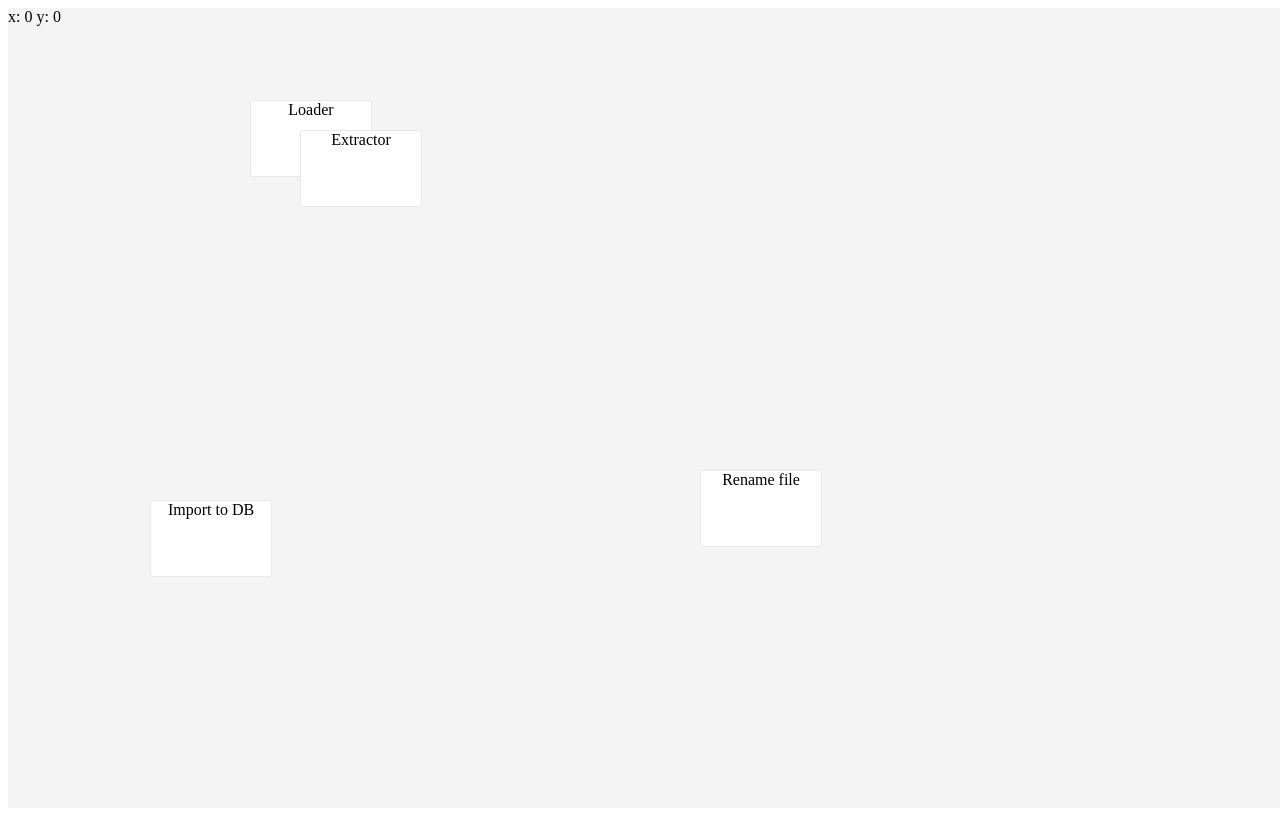
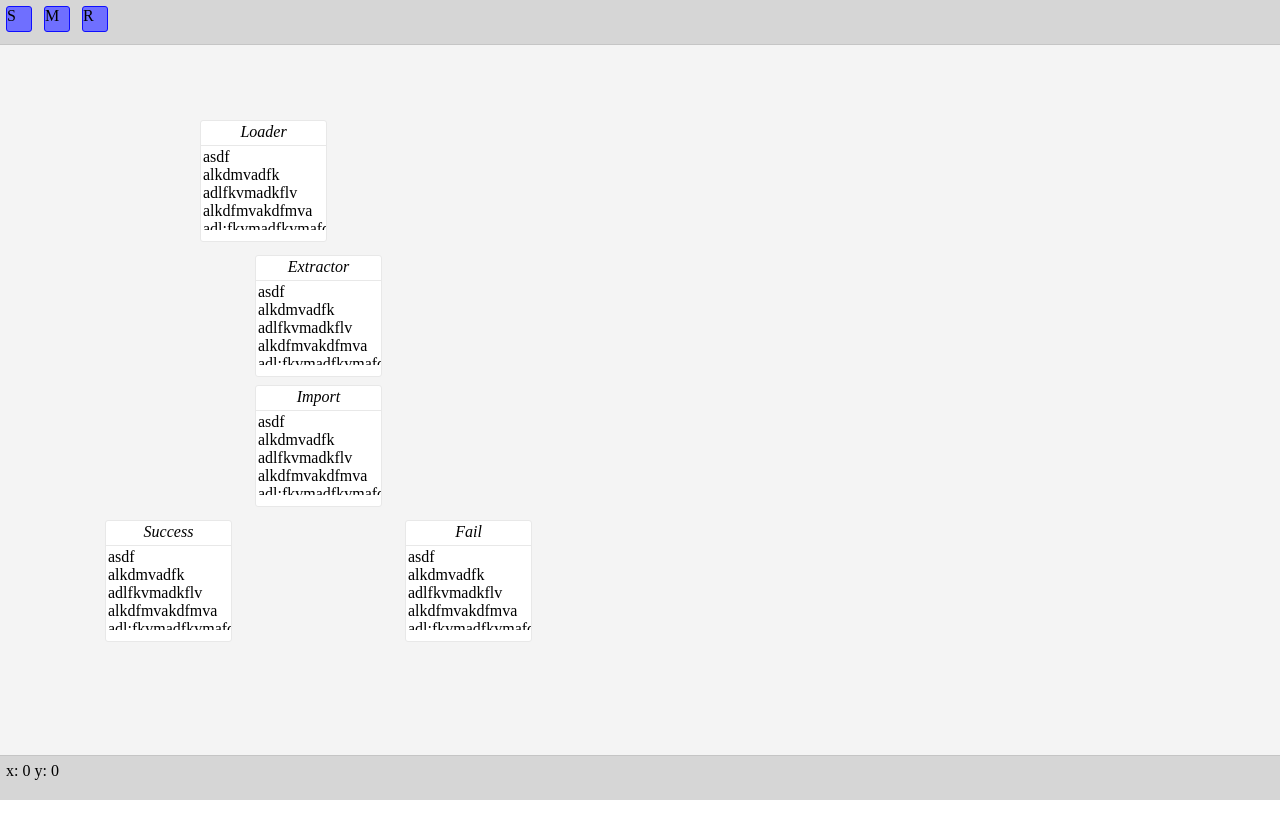
Before and after one commit to MaryTwist/vue3, a plain HTML site: page index.html in a window 1280 px wide. Drawn offline with nearby package versions, Linux system fonts and the light colour scheme.

Commit message:
Widget object. Widget moving. Toolbar template.

```diff
--- a/index.css
+++ b/index.css
@@ -1,3 +1,47 @@
+body {
+    padding: 0px;
+    margin: 0px;
+}
+
+.toolbar {
+    position: fixed;
+    width: 100%;
+    height: 32px;
+    background-color: #d6d6d6;
+
+    text-align: left;
+    vertical-align: middle;
+
+    padding: 6px;
+
+    z-index: 1000;
+}
+
+.toolbar.toolbar_top {
+    top: 0px;
+    border-bottom: 1px solid #c5c5c5;
+}
+
+.toolbar.toolbar_bottom {
+    bottom: 0px;
+    border-top: 1px solid #c5c5c5;
+}
+
+.toolbar .toolbar__btn {
+    display: inline-block;
+    width: 24px;
+    height: 24px;
+    border: 1px solid #0e0eff;
+    border-radius: 3px;
+    background-color: #6f6fff;
+    margin-right: 8px;
+}
+
+.toolbar .toolbar__btn:hover {
+    border-color: #6f6fff;
+    background-color: #9f9fff;
+}
+
 .wrapper {
     width: 100vw;
     height: 100vh;
@@ -5,13 +49,9 @@
 }
 
 .widget {
-    position: fixed;
-
+    position: absolute;
     border: 1px solid #e8e8e8;
     border-radius: 3px;
-
-    text-align: center;
-
     background-color: #fff;
 }
 
@@ -19,7 +59,26 @@
     border-color: #aaaaff;
 }
 
-.widget_hold {
+.widget.widget_hold {
     background-color: #fff0f0;
     border-color: #ef006e;
 }
+
+.widget .widget__header {
+    width: 100%;
+    padding: 2px 0px 2px 0px;
+    text-align: center;
+    vertical-align: middle;
+
+    border-bottom: 1px solid #e8e8e8;
+
+    font-style: italic;
+}
+
+.widget .widget__body {
+    padding: 2px;
+    text-align: left;
+    vertical-align: top;
+    overflow-x: hidden;
+    overflow-y: auto;
+}
--- a/index.html
+++ b/index.html
@@ -6,14 +6,35 @@
     </head>
     <body>
         <div id="app1">
+            <div class="toolbar toolbar_top">
+                <div class="toolbar__btn">S</div>
+                <div class="toolbar__btn">M</div>
+                <div class="toolbar__btn">R</div>
+            </div>
+
+            <div class="toolbar toolbar_bottom">x: {{ x }} y: {{ y }}</div>
+
             <div class="wrapper" v-on:mousemove="onMouseMove">
-                <span>x: {{ x }} y: {{ y }}</span>
+
                 <div class="widget"
                     v-for="w in widgets"
                     v-on:click="onClick(w)"
-                    v-bind:style="{ left: w.x, top: w.y, width: w.w, height: w.h }"
+                    v-bind:style="{ left: w.getLeft(), top: w.getTop(), width: w.getW(), height: w.getH() }"
                     v-bind:class="{ widget_hold: w.hold }">
-                    {{ w.title }}
+
+                    <div class="widget__header" style="height: 20px;">
+                        {{ w.title }}
+                    </div>
+
+                    <div class="widget__body" v-bind:style="{ height: (w.h - 40) + 'px' }">
+                        asdf<br />
+                        alkdmvadfk adlfkvmadkflv alkdfmvakdfmva adl;fkvmadfkvmafdkvm
+                        afvldakmfvadkfmv foerpfoerkopae uadevraeri[ea
+                        <br />kfkvmldfkmvdfkvmdk
+                        kmdflkvmkdl<br />
+                        ioritrhoh34059049hk]
+                    </div>
+
                 </div>
             </div>
         </div>
--- a/index.js
+++ b/index.js
@@ -1,3 +1,18 @@
+function Widget(_title, _x, _y, _w, _h) {
+    var self = this;
+
+    this.title = _title;
+    this.x = _x;
+    this.y = _y;
+    this.w = _w;
+    this.h = _h;
+    this.hold = false;
+    this.getLeft = function() { return self.x + "px" };
+    this.getTop = function() { return self.y + "px" };
+    this.getW = function() { return self.w + "px" };
+    this.getH = function() { return self.h + "px" };
+}
+
 var v = new Vue({
     el: "#app1",
     data: {
@@ -5,10 +20,11 @@ var v = new Vue({
         y: 0,
         currentWidget: null,
         widgets: [
-            { hold: false, title: "Loader", x: "250px", y: "100px", w: "120px", h: "75px" },
-            { hold: false, title: "Extractor", x: "300px", y: "130px", w: "120px", h: "75px" },
-            { hold: false, title: "Import to DB", x: "150px", y: "500px", w: "120px", h: "75px" },
-            { hold: false, title: "Rename file", x: "700px", y: "470px", w: "120px", h: "75px" }
+            new Widget("Loader", 200, 120, 125, 120),
+            new Widget("Extractor", 255, 255, 125, 120),
+            new Widget("Import", 255, 385, 125, 120),
+            new Widget("Success", 105, 520, 125, 120),
+            new Widget("Fail", 405, 520, 125, 120)
         ]
     },
 
@@ -26,8 +42,8 @@ var v = new Vue({
             this.y = e.pageY;
 
             if(this.currentWidget != null) {
-                this.currentWidget.x = (e.pageX - this.currentWidget.w >> 1) + "px";
-                this.currentWidget.y = (e.pageY - Math.round(this.currentWidget.h >> 1)) + "px";
+                this.currentWidget.x = (e.pageX - (this.currentWidget.w >> 1));
+                this.currentWidget.y = (e.pageY - (this.currentWidget.h >> 1));
 
                 this.x = this.currentWidget.x;
                 this.y = this.currentWidget.y;
```
